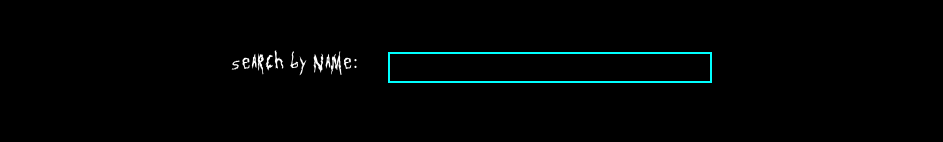
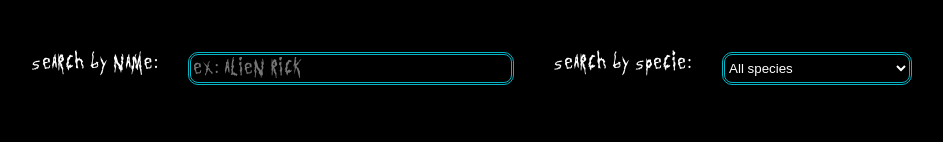
Before and after one commit to Adalab/modulo-3-evaluacion-final-nayraromero, a React (Create React App) app: page / in a window 1280 px wide. Shown: the part 228-370 px from the top of the page, without its empty margins (168-1111 px from the left). Built offline with nearby package versions, Linux system fonts and the light colour scheme; no server answers.

Commit message:
add species filter

```diff
--- a/src/components/App.js
+++ b/src/components/App.js
@@ -4,7 +4,7 @@ import { useEffect, useState } from 'react';
 import getDataFromAPI from '../services/api';
 import CharacterList from './CharacterList';
 import { Routes, Route, matchPath, useLocation } from 'react-router-dom';
-import Filter from './Filter';
+import Filters from './Filters';
 import CharacterDetail from './CharacterDetail';
 import Header from './Header';
 import logo from '../images/logo.png';
@@ -13,15 +13,26 @@ function App() {
   //VARIABLES ESTADO
   const [dataCharacter, setDataCharacter] = useState([]);
   const [filterByName, setFilterByName] = useState('');
+  const [filterBySpecie, setFilterBySpecie] = useState('');
 
-  //FUNCIONES
+  //FUNCIONES HANDLE
   const handleFilterName = (value) => {
     setFilterByName(value);
   };
-  const charactersFiltered = dataCharacter.filter((character) =>
-    character.name.toLowerCase().includes(filterByName.toLowerCase())
-  );
-
+  const handleFilterSpecie = (value) => {
+    setFilterBySpecie(value);
+  };
+  //FILTERS
+  const charactersFiltered = dataCharacter
+    .filter((character) =>
+      character.name.toLowerCase().includes(filterByName.toLowerCase())
+    )
+    .filter((character) => {
+      return filterBySpecie === 'all'
+        ? true
+        : character.species === filterBySpecie;
+    });
+  //ERROR FILTER BY NAME
   const errorMessage =
     charactersFiltered.length === 0
       ? `No hay ningún personaje que coincida con la palabra:
@@ -35,6 +46,7 @@ function App() {
     });
   }, []);
 
+  //USE LOCATION PARA URL DINÁMICA
   const { pathname } = useLocation();
 
   const dataUrl = matchPath('/character/:characterId', pathname);
@@ -44,6 +56,8 @@ function App() {
   const characterFound = dataCharacter.find(
     (character) => character.id === parseInt(characterId)
   );
+
+  //RETURN HTML
   return (
     <>
       <Header logo={logo} />
@@ -52,10 +66,12 @@ function App() {
           path="/"
           element={
             <>
-              <Filter
+              <Filters
                 handleFilterName={handleFilterName}
                 filterByName={filterByName}
                 errorMessage={errorMessage}
+                handleFilterSpecie={handleFilterSpecie}
+                filterBySpecie={filterBySpecie}
               />
               <CharacterList characters={charactersFiltered} />
             </>
--- a/src/components/Filter.js
+++ /dev/null
@@ -1,26 +0,0 @@
-import '../styles/components/filter.scss';
-
-const Filter = (props) => {
-  const handleChange = (ev) => {
-    ev.preventDefault();
-    props.handleFilterName(ev.target.value);
-  };
-  const handleSubmit = (ev) => {
-    ev.preventDefault();
-  };
-  return (
-    <>
-      <form onSubmit={handleSubmit} className="form">
-        <label className="label-input">Search by name:</label>
-        <input
-          type="text"
-          onChange={handleChange}
-          value={props.filterByName}
-          className="form-input"
-        />
-      </form>
-      <p className="error-message">{props.errorMessage}</p>
-    </>
-  );
-};
-export default Filter;
--- /dev/null
+++ b/src/components/FilterByName.js
@@ -0,0 +1,19 @@
+const Filter = (props) => {
+  const handleChange = (ev) => {
+    ev.preventDefault();
+    props.handleFilterName(ev.target.value);
+  };
+  return (
+    <>
+      <label className="label-input">Search by name:</label>
+      <input
+        type="text"
+        onChange={handleChange}
+        value={props.filterByName}
+        className="form-input"
+        placeholder="Ex: Alien Rick"
+      />
+    </>
+  );
+};
+export default Filter;
--- /dev/null
+++ b/src/components/FilterBySpecie.js
@@ -0,0 +1,17 @@
+const FilterBySpecie = (props) => {
+  const handleChange = (ev) => {
+    ev.preventDefault();
+    props.handleFilterSpecie(ev.target.value);
+  };
+  return (
+    <>
+      <label className="label-input label-specie">Search by specie:</label>
+      <select onChange={handleChange} className="select-specie">
+        <option value="all">All species</option>
+        <option value="Human">Human</option>
+        <option value="Alien">Alien</option>
+      </select>
+    </>
+  );
+};
+export default FilterBySpecie;
--- /dev/null
+++ b/src/components/Filters.js
@@ -0,0 +1,27 @@
+import '../styles/components/filter.scss';
+import '../styles/components/filterByName.scss';
+import '../styles/components/filterBySpecie.scss';
+import FilterByName from './FilterByName';
+import FilterBySpecie from './FilterBySpecie';
+
+const Filters = (props) => {
+  const handleSubmit = (ev) => {
+    ev.preventDefault();
+  };
+  return (
+    <>
+      <form onSubmit={handleSubmit} className="form">
+        <FilterByName
+          handleFilterName={props.handleFilterName}
+          filterByName={props.filterByName}
+        />
+        <FilterBySpecie
+          handleFilterSpecie={props.handleFilterSpecie}
+          FilterBySpecie={props.filterBySpecie}
+        />
+      </form>
+      <p className="error-message">{props.errorMessage}</p>
+    </>
+  );
+};
+export default Filters;
--- a/src/styles/components/filter.scss
+++ b/src/styles/components/filter.scss
@@ -9,24 +9,7 @@
   display: flex;
   justify-content: center;
 }
-.label-input {
-  color: white;
-  font-size: 18px;
-  font-family: 'Rick-Morty';
-  text-transform: uppercase;
-  margin-right: 30px;
-}
-.form-input {
-  border: 2px solid cyan;
-  width: 25%;
-  height: 25px;
-  color: white;
-  font-size: 18px;
-  font-family: 'Rick-Morty';
-}
-input:focus {
-  outline: none;
-}
+
 .error-message {
   color: white;
   font-size: 18px;
--- /dev/null
+++ b/src/styles/components/filterByName.scss
@@ -0,0 +1,20 @@
+.label-input {
+  color: white;
+  font-size: 18px;
+  font-family: 'Rick-Morty';
+  text-transform: uppercase;
+  margin-right: 30px;
+}
+.form-input {
+  border: 3px double #04b4c4;
+  border-radius: 10px;
+  border-style: double;
+  width: 25%;
+  height: 25px;
+  color: white;
+  font-size: 18px;
+  font-family: 'Rick-Morty';
+}
+input:focus {
+  outline: none;
+}
--- /dev/null
+++ b/src/styles/components/filterBySpecie.scss
@@ -0,0 +1,13 @@
+.select-specie {
+  border: 3px double #04b4c4;
+  border-radius: 10px;
+  border-style: double;
+  color: white;
+  width: 15%;
+}
+.label-specie {
+  margin-left: 40px;
+}
+select:focus {
+  outline: none;
+}
```
